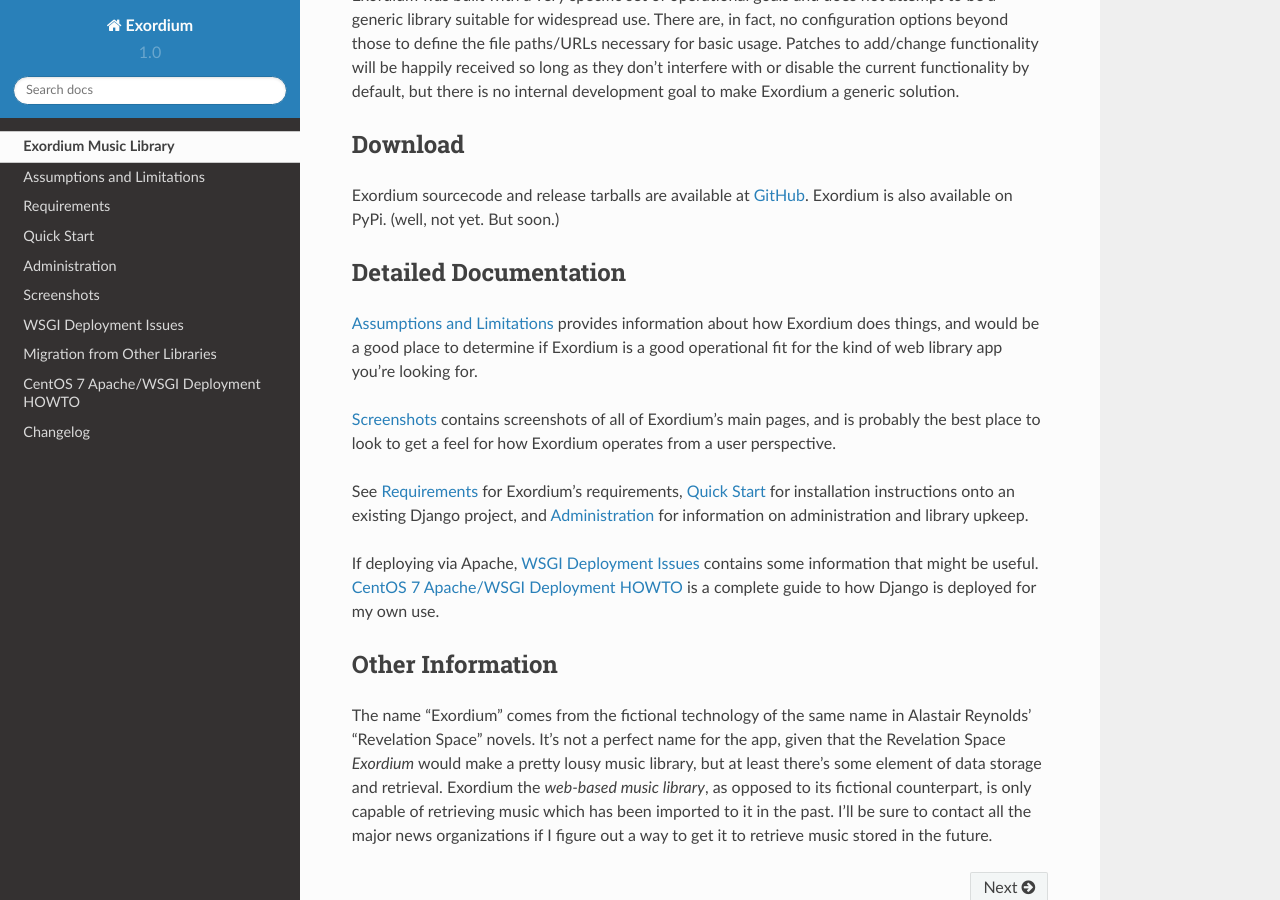
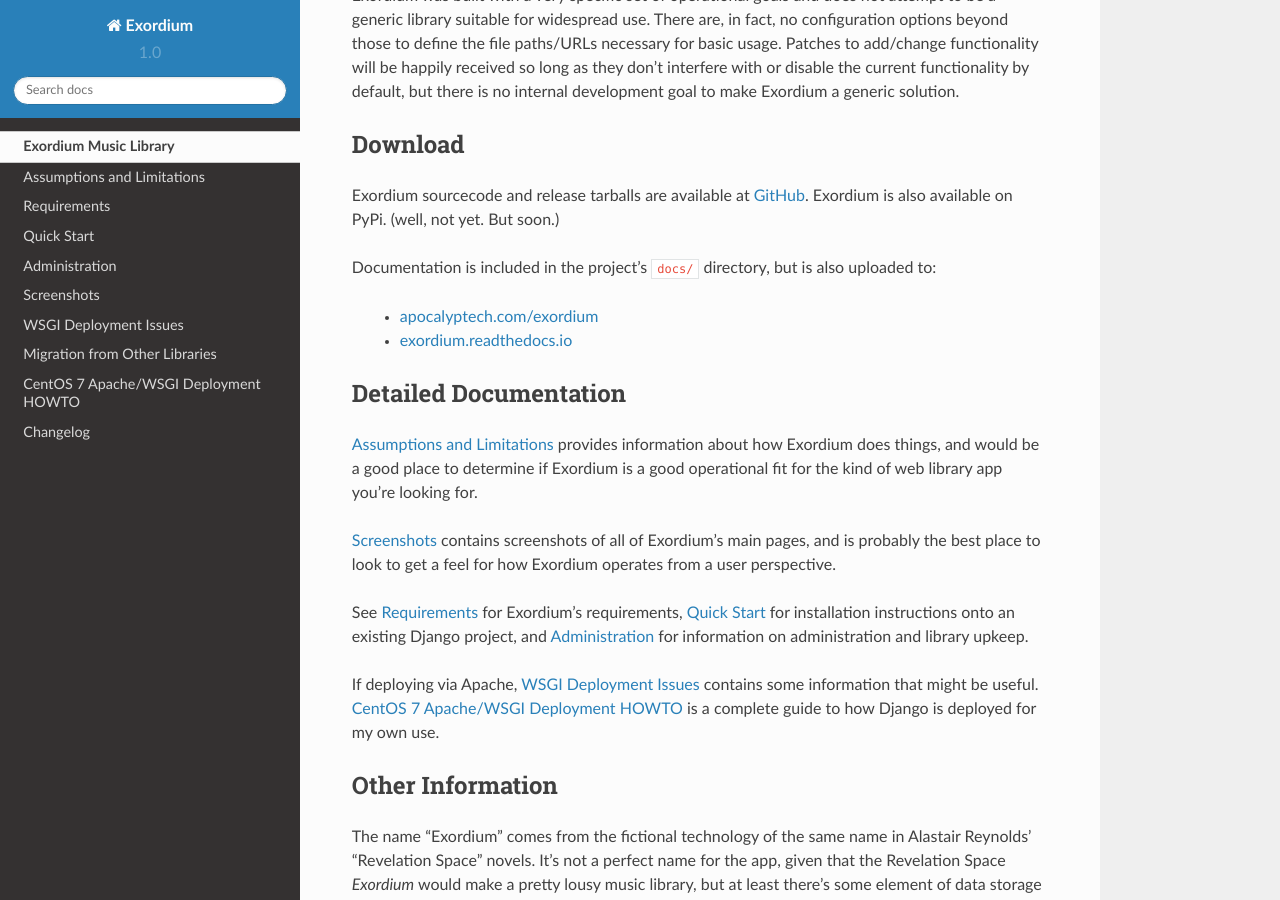
Before and after one commit to apocalyptech/exordium, a Sphinx documentation site: the page built from docs/index.rst, in a window 1280 px wide and 900 px high, scrolled down 705 px. Built offline with Sphinx 7.4.7 and the Read the Docs theme 2.0.0, drawn with Linux system fonts in a browser that asks for light colours.

Commit message:
Adding some explicit links to the web-based documentation

```diff
--- a/docs/index.rst
+++ b/docs/index.rst
@@ -53,6 +53,12 @@
 `GitHub <https://github.com/apocalyptech/exordium/>`_.  Exordium is also
 available on PyPi.  (well, not yet.  But soon.)
 
+Documentation is included in the project's ``docs/`` directory, but
+is also uploaded to:
+
+ - `apocalyptech.com/exordium <http://apocalyptech.com/exordium>`_
+ - `exordium.readthedocs.io <http://exordium.readthedocs.io/>`_
+
 Detailed Documentation
 ----------------------
 
```
